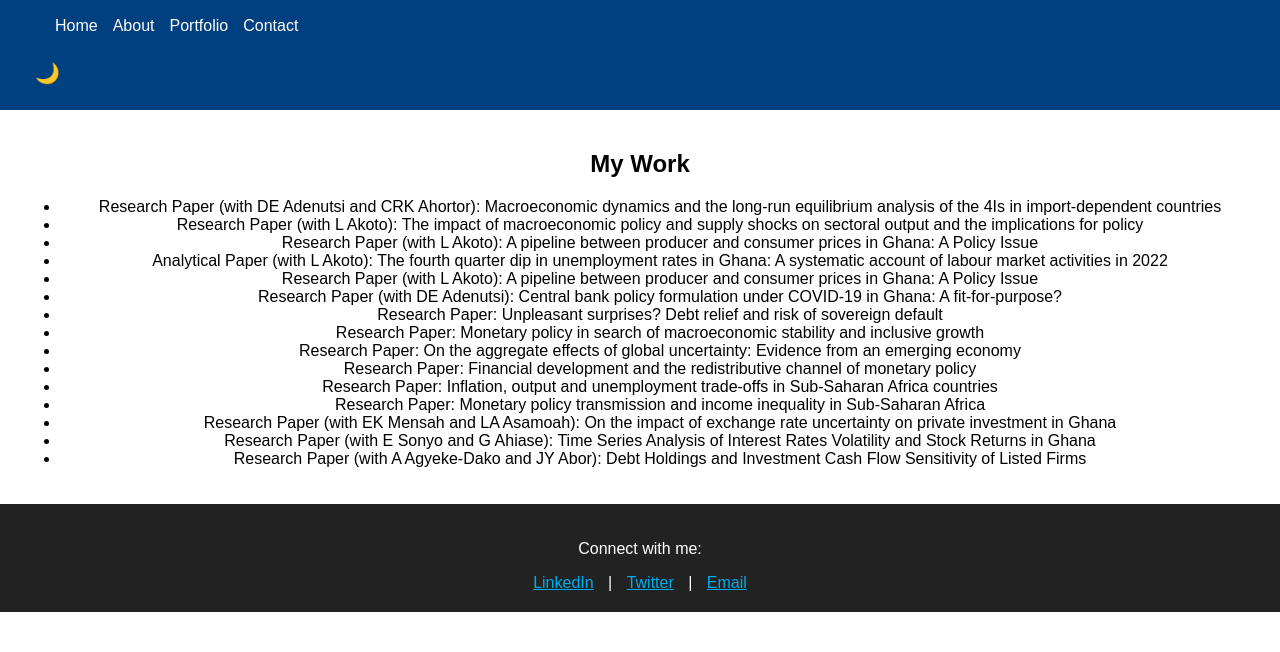
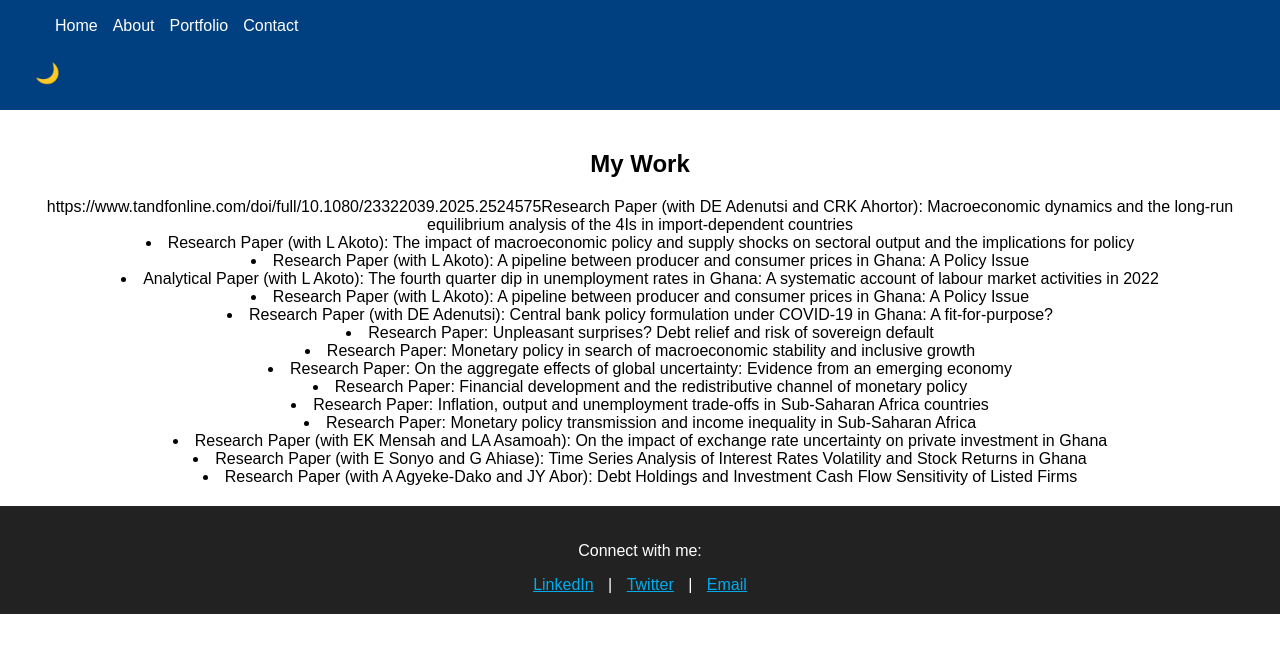
Before and after one commit to jahiadorme/personal-website, a plain HTML site: page portfolio.html in a window 1280 px wide. Shown: the part 66-718 px from the top of the page. Drawn offline with Linux system fonts and the light colour scheme.

Commit message:
Update portfolio.html

```diff
--- a/portfolio.html
+++ b/portfolio.html
@@ -22,8 +22,7 @@
 </header>
 <section class='content fade-in'>
   <h2>My Work</h2>
-  <ul>
-    <li>Research Paper (with DE Adenutsi and CRK Ahortor): Macroeconomic dynamics and the long-run equilibrium analysis of the 4Is in import-dependent countries</li>
+    https://www.tandfonline.com/doi/full/10.1080/23322039.2025.2524575Research Paper (with DE Adenutsi and CRK Ahortor): Macroeconomic dynamics and the long-run equilibrium analysis of the 4Is in import-dependent countries
     <li>Research Paper (with L Akoto): The impact of macroeconomic policy and supply shocks on sectoral output and the implications for policy</li>
     <li>Research Paper (with L Akoto): A pipeline between producer and consumer prices in Ghana: A Policy Issue</li>
     <li>Analytical Paper (with L Akoto): The fourth quarter dip in unemployment rates in Ghana: A systematic account of labour market activities in 2022</li>
```
